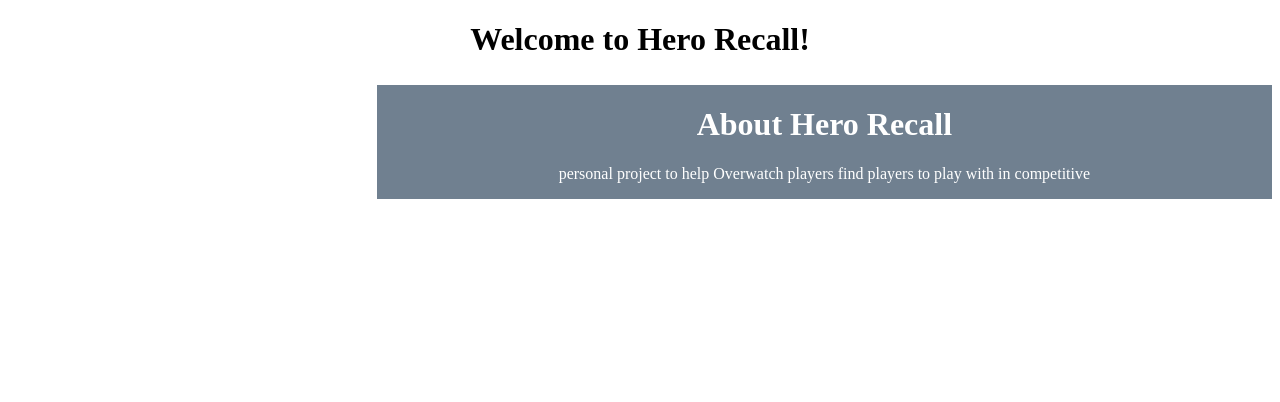
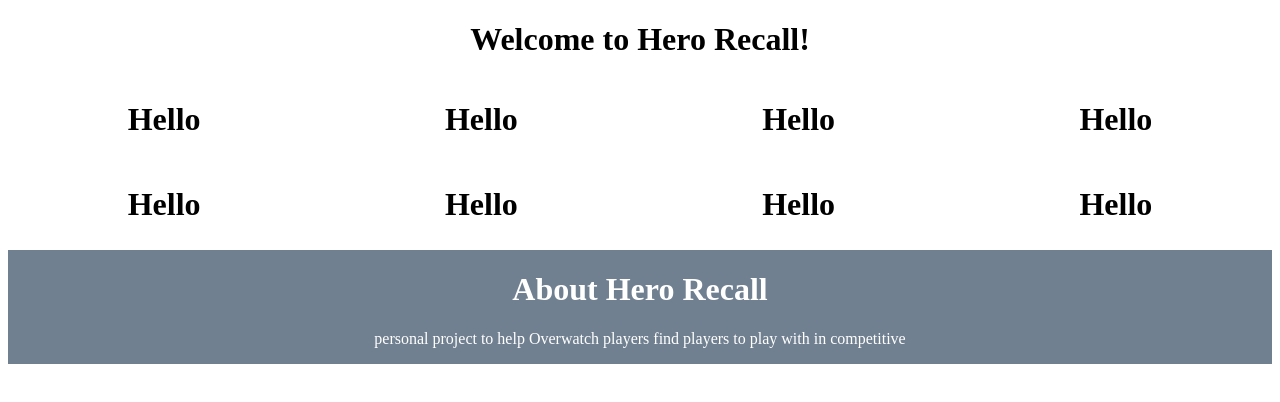
Before and after one commit to dgonza12/herofinder, an Angular app: page / in a window 1280 px wide. Shown: the top 402 px of the page. Built offline with nearby package versions, Linux system fonts and the light colour scheme.

Commit message:
updating css file

```diff
--- a/src/styles.css
+++ b/src/styles.css
@@ -4,7 +4,7 @@
     grid-template-areas:
                             "bronze silver gold platinum"
                             "diamond master grandmaster top"
-                            "about about about";
+                            "about about about about";
     grid-gap: 5px;
 }
 
```
